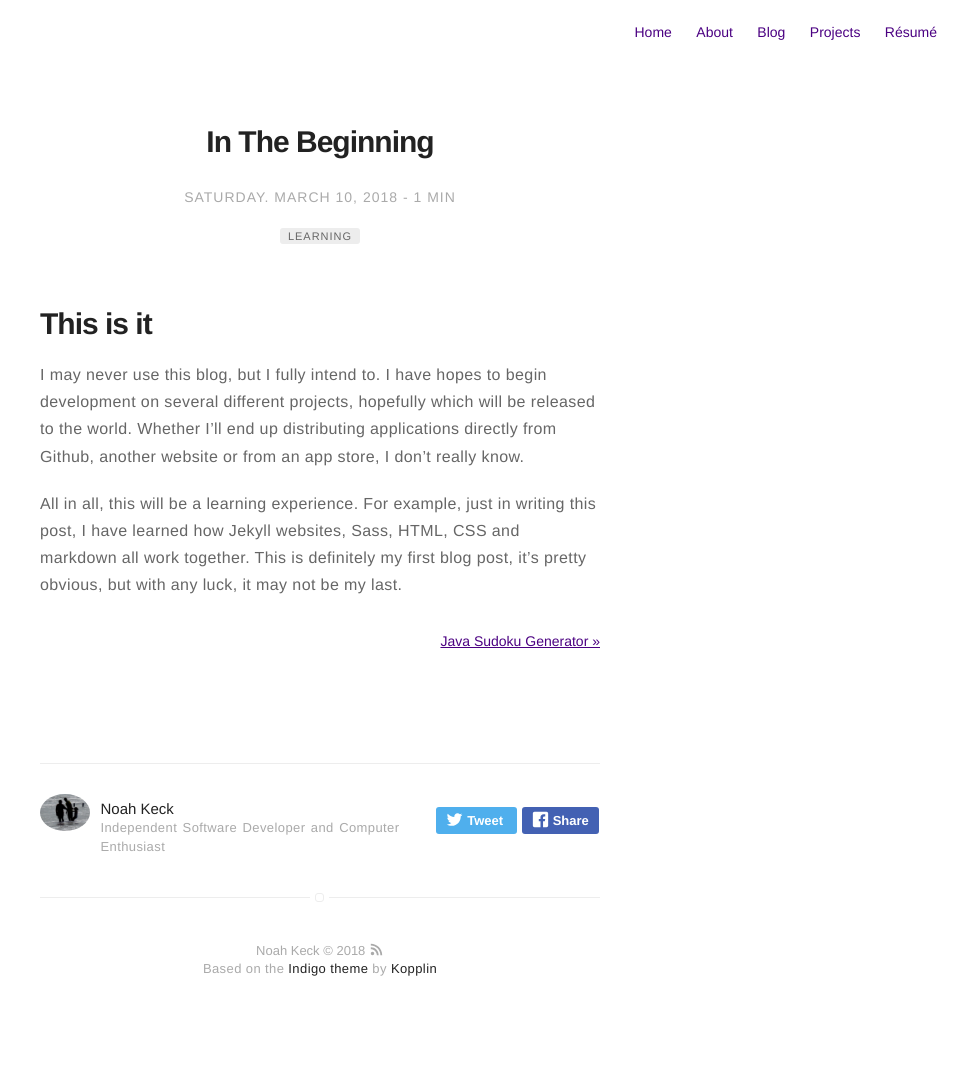
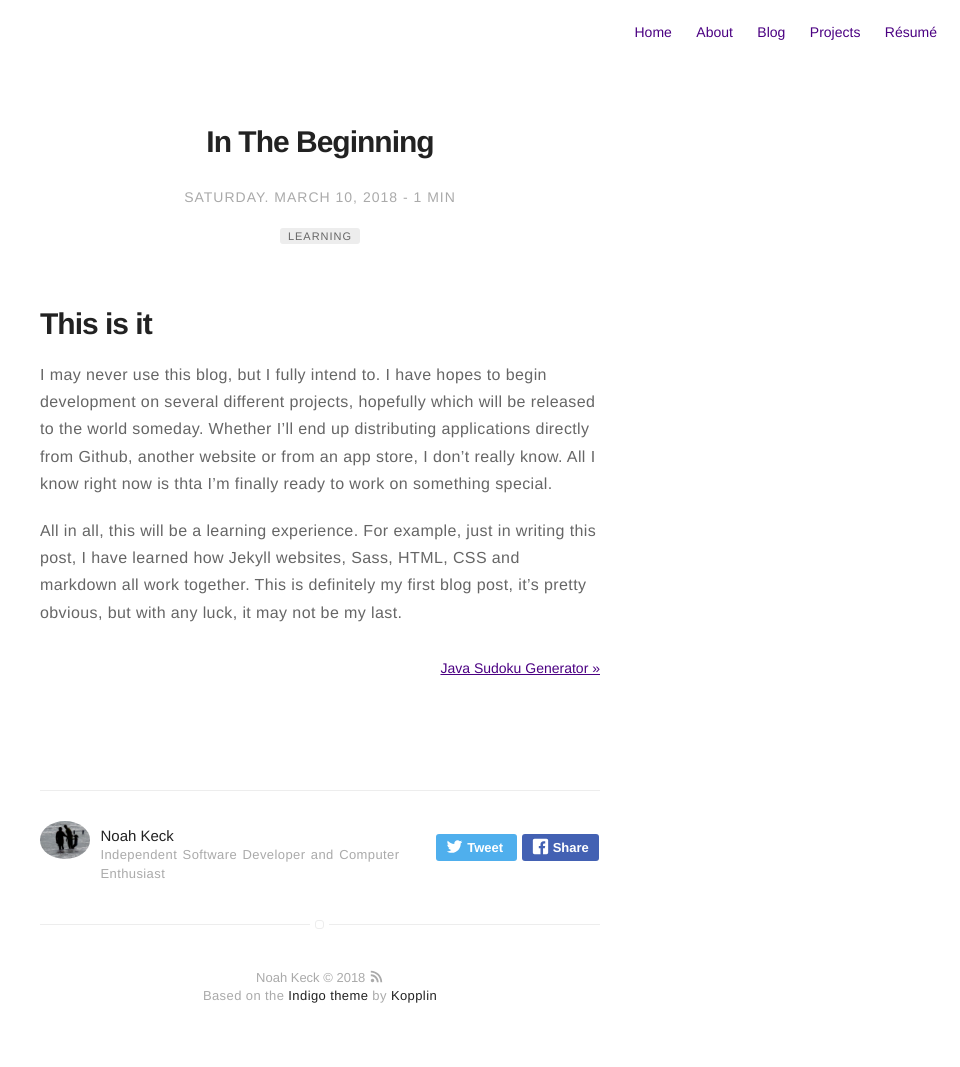
Before and after one commit to noah978/noah978.github.io, a Jekyll site: the page built from _posts/2018-03-10-in-the-beginning.md, in a window 1280 px wide. Shown: the whole page, without its empty margins (320-1280 px from the left). Built offline with Jekyll 4.4.1, drawn with Linux system fonts in a browser that asks for light colours; before the commit the page ends 1040 px from its top, so only the background shows below that.

Commit message:
Small text update
I should probably work on smoothing these posts out before I actually release the

```diff
--- a/_posts/2018-03-10-in-the-beginning.md
+++ b/_posts/2018-03-10-in-the-beginning.md
@@ -12,6 +12,6 @@ description: A learning experience on how to do this.
 
 # This is it
 
-I may never use this blog, but I fully intend to. I have hopes to begin development on several different projects, hopefully which will be released to the world. Whether I'll end up distributing applications directly from Github, another website or from an app store, I don't really know.
+I may never use this blog, but I fully intend to. I have hopes to begin development on several different projects, hopefully which will be released to the world someday. Whether I'll end up distributing applications directly from Github, another website or from an app store, I don't really know. All I know right now is thta I'm finally ready to work on something special.
 
 All in all, this will be a learning experience. For example, just in writing this post, I have learned how Jekyll websites, Sass, HTML, CSS and markdown all work together. This is definitely my first blog post, it's pretty obvious, but with any luck, it may not be my last.
```
